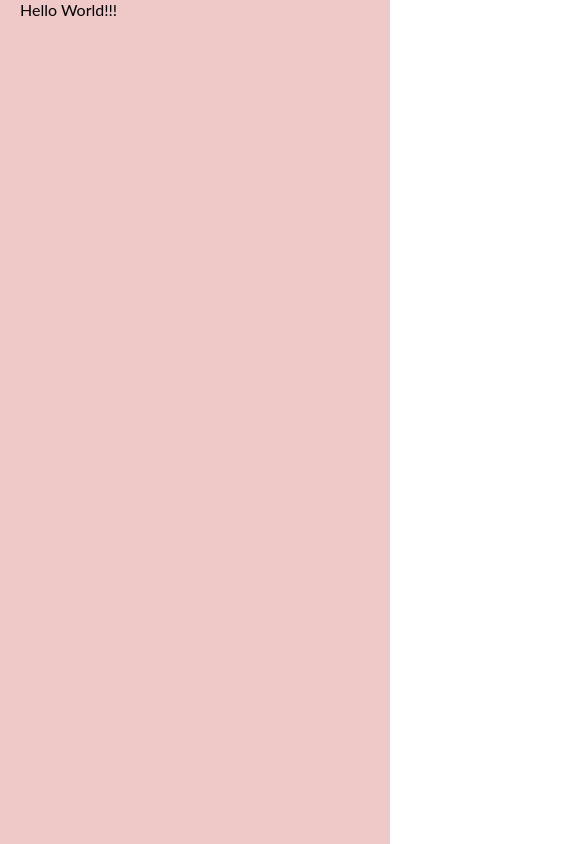
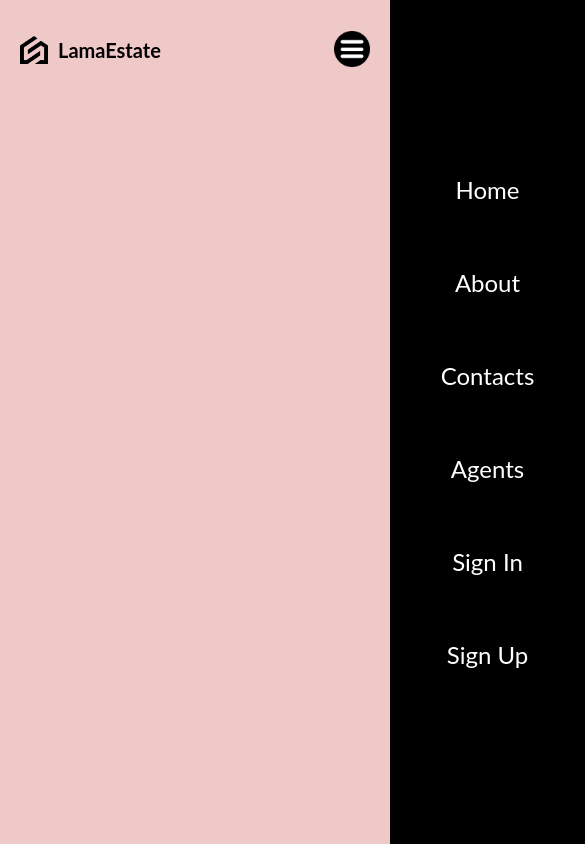
Before and after one commit to sp3cia1/react-real-estate-app, a React (Vite) app: page / in a window 390 px wide. Shown: the whole page, 585 px wide, since content can reach past the window. Built offline with nearby package versions, Linux system fonts and the light colour scheme.

Commit message:
created responsive navbar

```diff
--- a/src/App.jsx
+++ b/src/App.jsx
@@ -1,8 +1,13 @@
+import Navbar from './components/navbar/navbar.jsx'
+
 import './layout.scss'
 
 function App() {
   return (
-    <div className ="layout">Hello World!!!</div>
+    <div className ="layout">
+      <Navbar/>
+    </div>
+
   )
 }
 
--- /dev/null
+++ b/src/components/navbar/navbar.jsx
@@ -0,0 +1,43 @@
+import { useState } from 'react';
+
+import './navbar.scss';
+
+function Navbar() {
+    const [open, setOpen] = useState(false);
+
+    return(
+        <nav>
+            <div className="left">
+                <a href="/" className = 'logo'>
+                    <img src="/logo.png" alt="" />
+                    <span>LamaEstate</span>
+                </a>
+                <a href="/">Home</a>
+                <a href="/">About</a>
+                <a href="/">Contacts</a>
+                <a href="/">Agents</a>
+
+
+            </div>
+            <div className="right">
+                <a href="/">Sign In</a>
+                <a href="/" className = 'register'>Sign Up</a>
+                <div className="menuIcon">
+                    <img src="/menu.png" alt="" onClick = {()=>setOpen((prev) => !prev)}/>
+                </div>
+                <div className={open ? "menu active" : "menu"}>
+                    <a href="/">Home</a>
+                    <a href="/">About</a>
+                    <a href="/">Contacts</a>
+                    <a href="/">Agents</a>
+                    <a href="/">Sign In</a>
+                    <a href="/">Sign Up</a>
+
+                </div>
+
+            </div>
+        </nav>
+    )
+}
+
+export default Navbar;
--- /dev/null
+++ b/src/components/navbar/navbar.scss
@@ -0,0 +1,115 @@
+@import '../../responsive.scss';
+
+nav{
+    height: 100px;
+    display: flex;
+    justify-content: space-between;
+    align-items: center;
+
+    a{
+        transition: all 0.4s ease;
+
+        @include sm{
+            display: none;
+        }
+
+        &:hover{
+            scale: 1.05;
+        }
+    }
+
+    .left{
+        flex: 3;
+        display: flex;
+        align-items: center;
+        gap: 50px;
+
+       .logo{
+            font-weight: bold;
+            font-size: 20px;
+            display: flex;
+            gap:10px;
+            align-items: center;
+
+            span{
+                @include md{
+                    display: none;
+                }
+
+                @include sm{
+                    display: initial;
+                }
+            }
+
+            img{
+                width: 28px;
+            }
+       }
+    }
+    .right{
+        flex: 2;
+        display: flex;
+        align-items: center;
+        justify-content: flex-end;
+        background-color: #fcf5f3;
+        height: 100%;
+
+        @include md{
+            background-color: transparent;
+        }
+
+        a{
+            padding: 12px 24px;
+            margin: 20px;
+        }
+
+        .register{
+            background-color: #fece51;
+
+        }
+
+        .menuIcon{
+            display: none;
+
+            z-index: 999;
+
+            img{
+                width: 36px;
+                height: 36px;
+                cursor: pointer;
+
+            }
+
+            @include sm{
+                display: inline;
+            }
+        }
+
+        .menu{
+            position: absolute;
+            top: 0;
+            right: -50%;
+            background-color: black;
+            color: white;
+            height: 100vh;
+            width: 50%;
+            transition: all 0.8s ease;
+            display: flex;
+            flex-direction: column;
+            align-items: center;
+            justify-content: center;
+            font-size: 24px;
+
+            &.active{
+                right: 0;
+            }
+
+            @include sm{
+                a{
+                    display: initial;
+                }
+            }
+        }
+
+    }
+}
```
